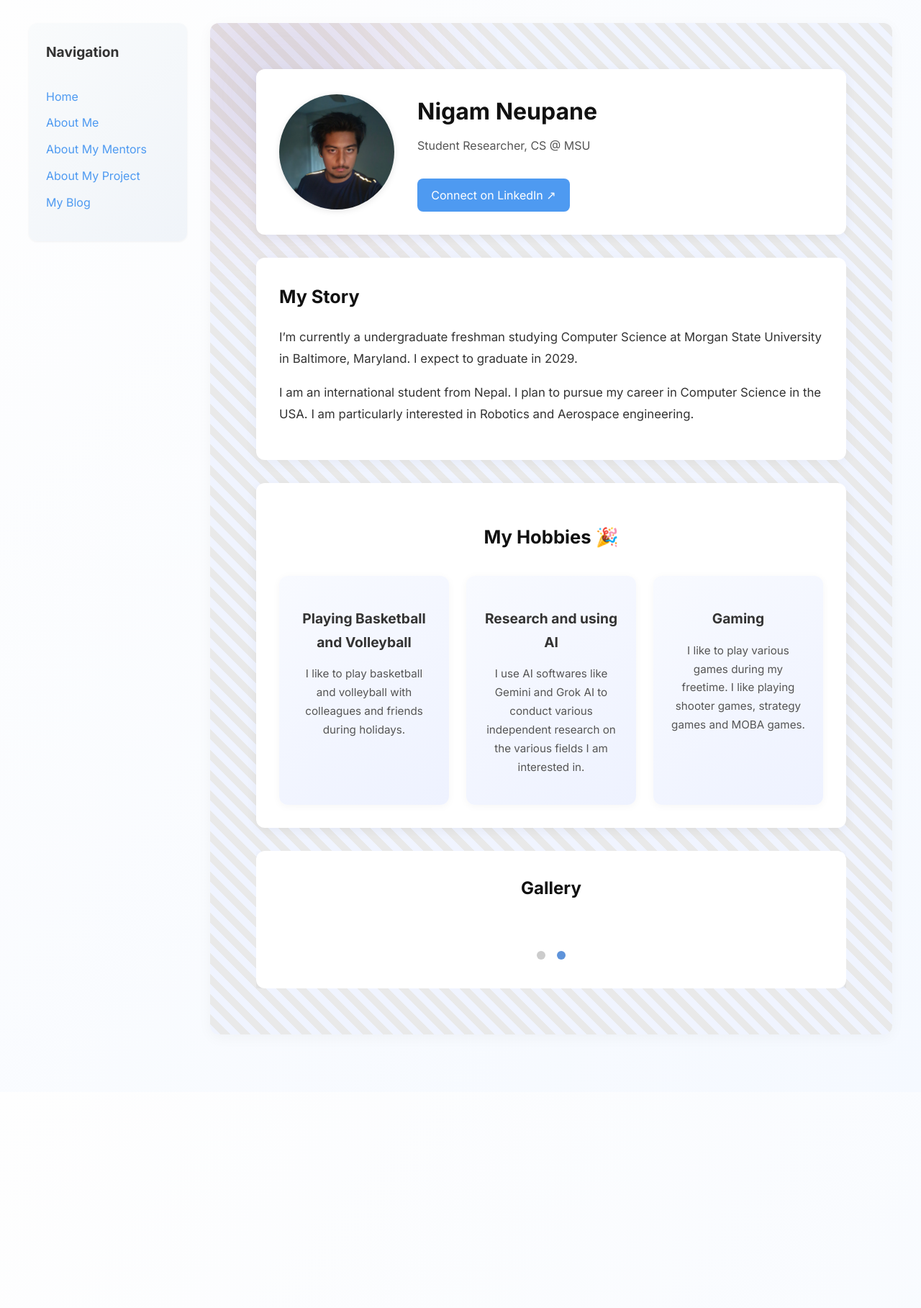
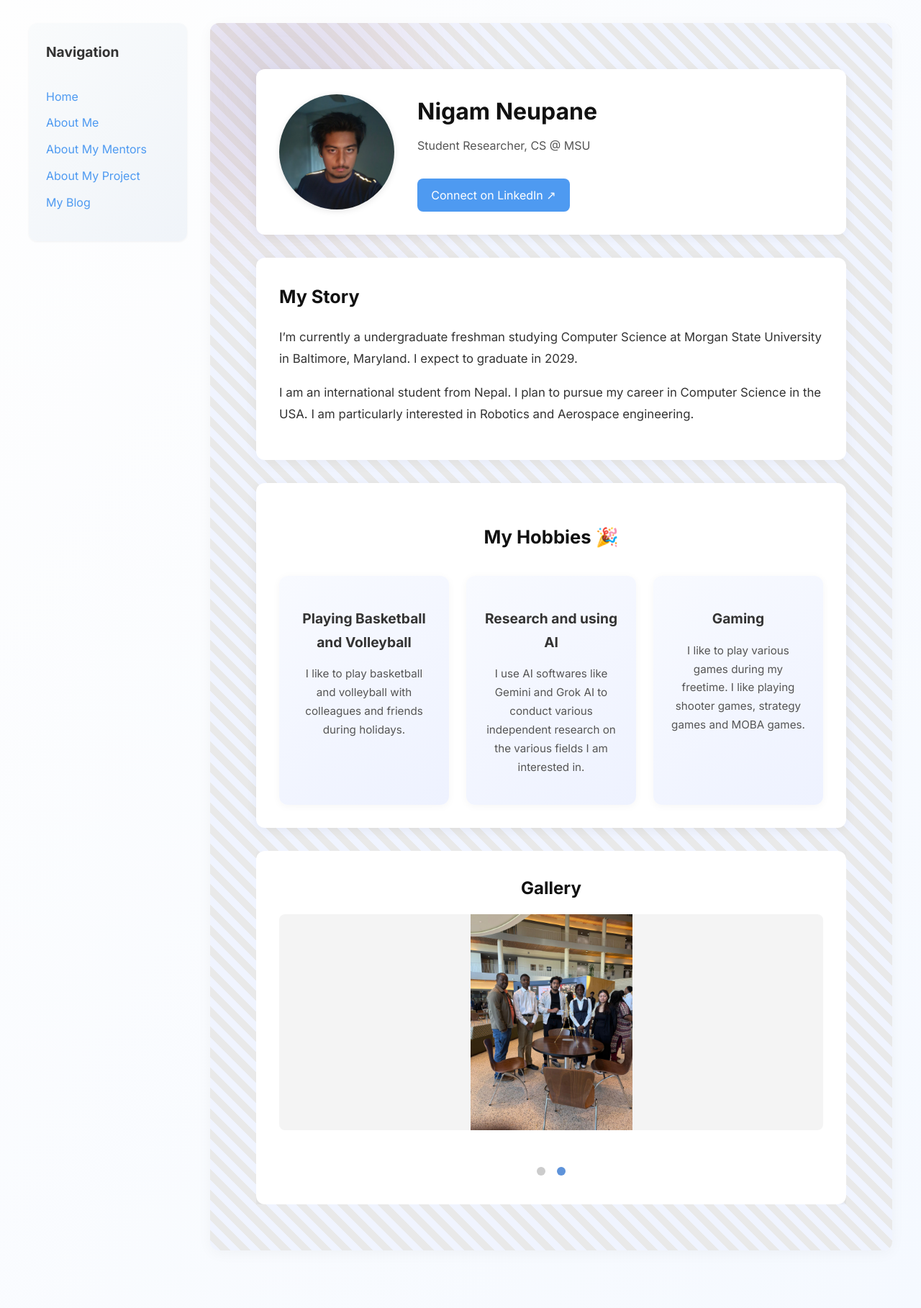
Before and after one commit to NigamNeupane/NigamNeupane.github.io, a Jekyll site: the page built from pages/about-me.md, in a window 1280 px wide. Shown: the whole page at 72% size. Built offline with Jekyll 4.4.1, drawn with Linux system fonts in a browser that asks for light colours; before the commit the page ends 1517 px from its top, so only the background shows below that.

Commit message:
Update about-me.md

```diff
--- a/pages/about-me.md
+++ b/pages/about-me.md
@@ -27,7 +27,7 @@ about:
       description: I like to play various games during my freetime. I like playing shooter games, strategy games and MOBA games.
 
   gallery:
-    - /assets/images/1000010091.jpg
-    - /assets/images/1000012708.jpg
+    - image: /assets/images/1000010091.jpg
+    - image: /assets/images/1000012708.jpg
 
 ---
```
